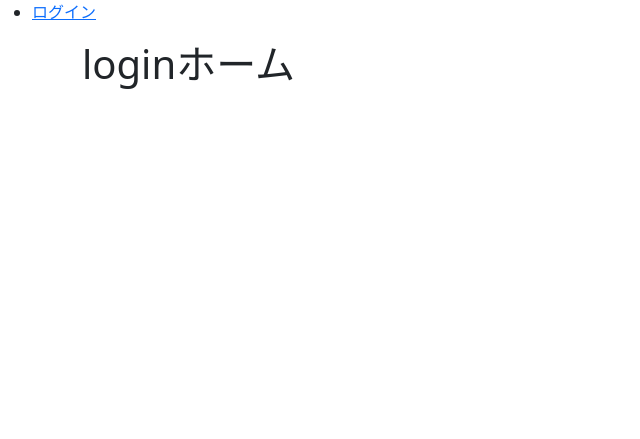
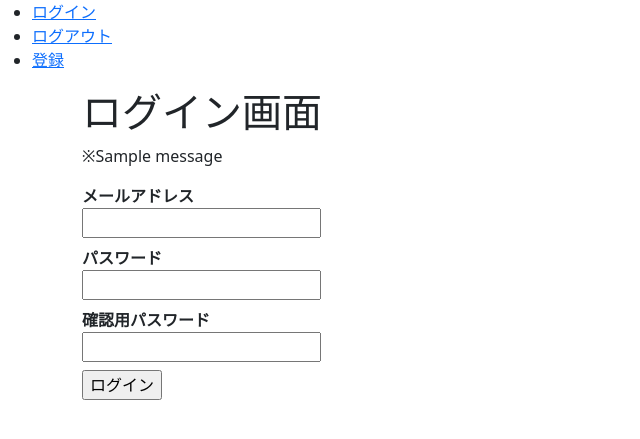
Before and after one commit to KamiHitoe/flask_sns, a Flask app: page /login in a window 1280 px wide. Shown: the top 439 px of the page, without its empty margins (0-640 px from the left). Run offline with Flask 2, Linux system fonts and the light colour scheme; tables that the repository leaves empty hold one stand-in row (values such as "Sample post"); one stand-in notice (Sample message) is shown; some libraries are stand-ins or nearby versions.

Commit message:
登録・ログイン・ログアウト機能を実装した

```diff
--- a/flaskr/__init__.py
+++ b/flaskr/__init__.py
@@ -1,7 +1,2 @@
 
 from flaskr.views import app
-from flask_login import LoginManager
-
-login_manager = LoginManager()
-login_manager.login_message = 'ログインしてくださいね～'
-app.config["SECRET_KEY"] = 'mysecret'
--- /dev/null
+++ b/flaskr/forms.py
@@ -0,0 +1,33 @@
+
+from wtforms.form import Form
+from wtforms.fields import (
+    IntegerField, StringField, TextField, TextAreaField, PasswordField,
+    HiddenField, SubmitField
+)
+from wtforms.validators import DataRequired, Email, EqualTo
+from wtforms import ValidationError
+from flaskr.views import User
+
+
+class LoginForm(Form):
+    email = StringField('メールアドレス', validators=[DataRequired(), Email()])
+    password = PasswordField('パスワード', validators=[DataRequired()])
+    conf_password = PasswordField('確認用パスワード', validators=[DataRequired(), EqualTo('password', message='元のパスワードと一致しません')])
+    submit = SubmitField('ログイン')
+
+    def validate_password(self, field):
+        if len(field.data) < 4:
+            raise ValidationError('パスワードは4文字以上で！')
+
+
+class RegisterForm(Form):
+    username = StringField('ユーザ名', validators=[DataRequired()])
+    email = StringField('メールアドレス', validators=[DataRequired(), Email()])
+    password = PasswordField('パスワード', validators=[DataRequired()])
+    conf_password = PasswordField('確認用パスワード', validators=[DataRequired(), EqualTo('password', message='元のパスワードと一致しません')])
+    submit = SubmitField('ユーザ登録')
+
+    def validate_email(self, field):
+        """ これはfieldごとにcheckされる？ """
+        if User.select_by_email(field.data):
+            raise ValidationError('すでに登録されているメールアドレスです')
--- /dev/null
+++ b/flaskr/templates/_formhelpers.html
@@ -0,0 +1,21 @@
+
+{% macro render_field(field) %}
+<dt>
+    <!-- field.label field.**kwargs()をやっているだけ -->
+    {{field.label}}
+    <dd>
+        {{field(**kwargs) | safe}}
+        <!-- wtformsのValidationErrorがあれば表示 -->
+        {% if field.errors %}
+        <ul class="errors">
+            {% for error in field.errors %}
+            <li>{{error}}</li>
+            {% endfor %}
+        </ul>
+        {% endif %}
+    </dd>
+</dt>
+
+
+
+{% endmacro %}
--- a/flaskr/templates/base.html
+++ b/flaskr/templates/base.html
@@ -9,12 +9,17 @@
     <nav>
         <ul>
             <li><a href="{{url_for('login')}}">ログイン</a></li>
+            <li><a href="{{url_for('logout')}}">ログアウト</a></li>
+            <li><a href="{{url_for('register')}}">登録</a></li>
         </ul>
     </nav>
     <body>
+        <!-- container -> row -> col -->
         <div class="container">
-        {% block container %}
-        {% endblock %}
+            <div class="row">
+                {% block container %}
+                {% endblock %}
+            </div>
         </div>
     </body>
 </html>
--- a/flaskr/templates/home.html
+++ b/flaskr/templates/home.html
@@ -6,5 +6,11 @@
 {% block container %}
 <h1>ホームだよ、ゆっくりしていってね</h1>
 
+{% if current_user.is_authenticated %}
+    <p>{{current_user.username}} さんが入室されました</p>
+{% else %}
+    <p>ログインするのじゃ</p>
+{% endif %}
+
 
 {% endblock %}
--- a/flaskr/templates/login.html
+++ b/flaskr/templates/login.html
@@ -1,11 +1,23 @@
 {% extends "base.html" %}
+{% from "_formhelpers.html" import render_field %}
 
 {% block title%}
     Login{{super()}}
 {% endblock %}
 
 {% block container %}
-<h1>loginホーム</h1>
+<h1>ログイン画面</h1>
 
+<!-- flashを実行する -->
+{% for message in get_flashed_messages() %}
+<p>※{{message}}</p>
+{% endfor %}
+
+<form method='POST'>
+    {{render_field(form.email)}}
+    {{render_field(form.password)}}
+    {{render_field(form.conf_password)}}
+    {{form.submit()}}
+</form>
 
 {% endblock %}
--- a/flaskr/views.py
+++ b/flaskr/views.py
@@ -1,11 +1,15 @@
+
 
 from flask import (
-    Flask, render_template, request
+    Flask, render_template, request, redirect, url_for, flash,
+
 )
-from flask_login import login_required
+from flask_login import login_required, login_user, logout_user, current_user
 
 # postgresqlではデータ格納先のpath指定もmigrateも行わない
 app = Flask(__name__)
+from flaskr.models import db, User
+from flaskr.forms import LoginForm, RegisterForm
 
 
 @app.route('/', methods=['GET'])
@@ -13,6 +17,47 @@ def home():
     return render_template('home.html')
 
 
-@app.route('/login')
+@app.route('/login', methods=['GET', 'POST'])
 def login():
-    return render_template('login.html')
+    form = LoginForm(request.form)
+    if request.method == 'POST' and form.validate():
+        email = form.email.data
+        password = form.password.data
+        user = User.select_by_email(email)
+        if user and user.check_password(password):
+            """ ユーザに対してログイン処理を施す """
+            login_user(user)
+            return redirect(url_for('home'))
+        elif user:
+            flash('パスワードが間違っています')
+        else:
+            flash('存在しないユーザです')
+    return render_template('login.html', form=form)
+
+
+@app.route('/register', methods=['GET', 'POST'])
+def register():
+    form = RegisterForm(request.form)
+    if request.method == 'POST' and form.validate():
+        username = form.username.data
+        email = form.email.data
+        password = form.password.data
+        user = User(username, email, password)
+        with db.session.begin(subtransactions=True):
+            db.session.add(user)
+        db.session.commit()
+        return redirect(url_for('login'))
+    return render_template('register.html', form=form)
+
+
+@app.route('/logout')
+@login_required
+def logout():
+    logout_user()
+    return redirect(url_for('home'))
+
+
+@app.route('/user')
+@login_required
+def user():
+    return 'login success'
```
Also changed, not shown: flaskr/models.py (+29 -5 lines), flaskr/templates/register.html (+14 -1 lines).
